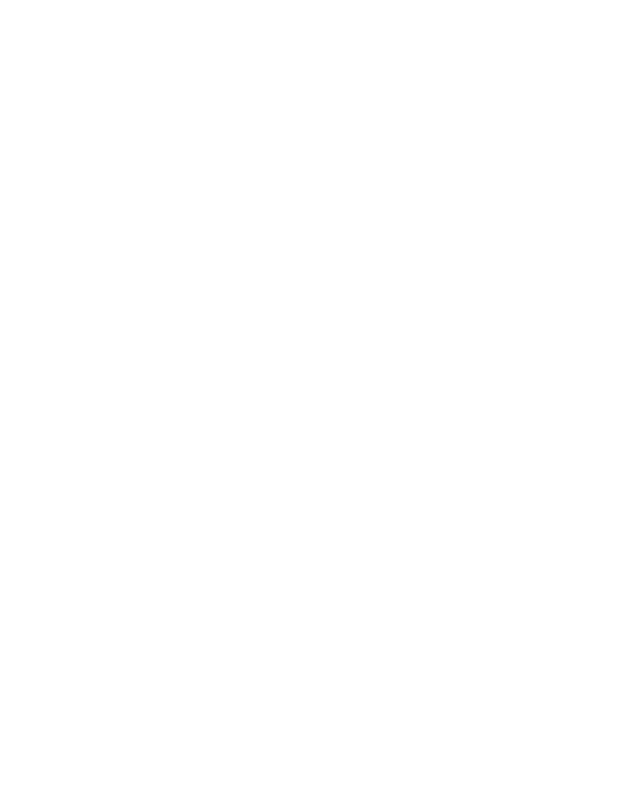
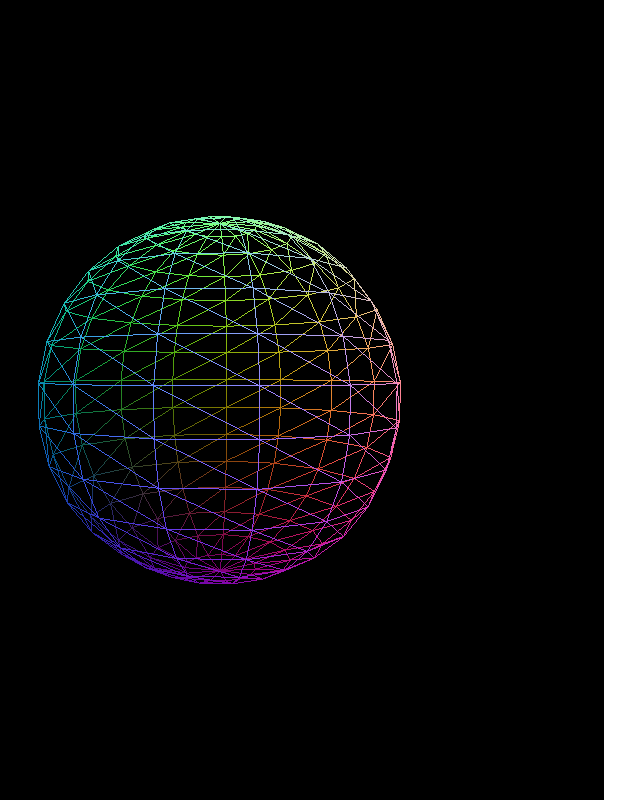
Before and after one commit to 42Mural/42mural.github.io, a plain HTML site: page index.html in a window 1280 px wide. Shown: the whole page, without its empty margins (164-804 px from the left). Drawn offline with Linux system fonts and the light colour scheme; animation ran at ten frames a second.

Commit message:
Initial webgl scene added

```diff
--- a/index.html
+++ b/index.html
@@ -9,7 +9,7 @@
 </head>
 <body>
 	<canvas class="planet_scene"></canvas>
-	<script src="scripts/main_script.js"></script>
 	<script src="libs/three.min.js"></script>
+	<script src="scripts/three_scene.js"></script>
 </body>
 </html>
--- a/scripts/three_scene.js
+++ b/scripts/three_scene.js
@@ -1 +1,65 @@
 // 42 Mural Three Scene
+
+// Scene
+const scene = new THREE.Scene();
+
+// Render size
+const sizes = {
+	width: window.innerWidth * 0.6,
+	height: window.innerHeight
+}
+
+// Resize events
+/*window.addEventListener('resize', () =>
+{
+	// Update sizes
+	sizes.width = window.innerWidth
+	sizes.height = window.innerHeight
+
+	// Update camera
+	camera.aspect = sizes.width / sizes.height
+	camera.updateProjectionMatrix()
+
+	// Update renderer
+	renderer.setSize(sizes.width, sizes.height)
+	renderer.setPixelRatio(Math.min(window.devicePixelRatio), 2)
+})*/
+
+// Geometry
+const planet_geometry = new THREE.SphereGeometry(1,15,15);
+const planet_material = new THREE.MeshNormalMaterial({color: 0xff0000})
+planet_material.wireframe = true
+const planet = new THREE.Mesh(planet_geometry, planet_material)
+scene.add(planet) // Añadimos la malla del cubo a la escena
+
+// Camera
+const camera = new THREE.PerspectiveCamera(75, sizes.width / sizes.height);
+camera.position.z = 3
+scene.add(camera)
+
+//Renderer
+const canvas = document.querySelector('.planet_scene')
+const renderer = new THREE.WebGLRenderer({
+    canvas: canvas
+})
+renderer.setSize(sizes.width, sizes.height)
+renderer.setPixelRatio(Math.min(window.devicePixelRatio), 2)
+
+renderer.render(scene, camera)
+
+// Animation
+
+const anim = () =>
+{
+	// Update objects
+	planet.rotation.y += 0.001
+	planet.rotation.x += 0.001
+
+	//Renderer
+	renderer.render(scene, camera)
+
+	// Llamamos a la funcion en el frame siguiente
+	window.requestAnimationFrame(anim)
+}
+
+anim(anim)
--- a/styles/index_style.css
+++ b/styles/index_style.css
@@ -12,3 +12,10 @@
 	padding: 0;
 	overflow: hidden;
 }
+
+.planet_scene{
+	position: fixed;
+	top: 0;
+	left: 0;
+	outline: none;
+}
```
